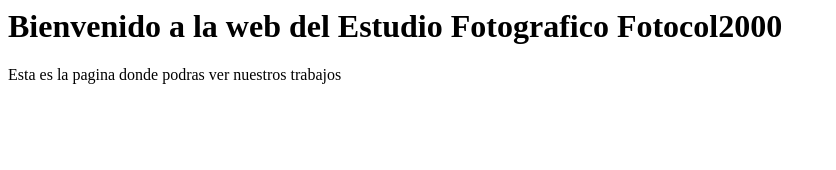
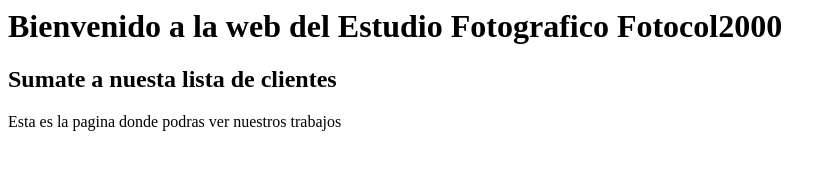
Before and after one commit to blacksheeppy/pagina-web, a plain HTML site: page index.html in a window 1280 px wide. Shown: the whole page, without its empty margins (0-836 px from the left). Drawn offline with Linux system fonts and the light colour scheme.

Commit message:
Se agrega subtitulo a la pagina index.html
Se agrego un subtitulo mas para la pagina index.html

```diff
--- a/index.html
+++ b/index.html
@@ -19,6 +19,7 @@
             <p class="browsehappy">You are using an <strong>outdated</strong> browser. Please <a href="#">upgrade your browser</a> to improve your experience.</p>
         <![endif]-->
     <h1>Bienvenido a la web del Estudio Fotografico Fotocol2000</h1>
+    <h2>Sumate a nuesta lista de clientes</h2>
     <p>Esta es la pagina donde podras ver nuestros trabajos</p>
 </body>
 
```
